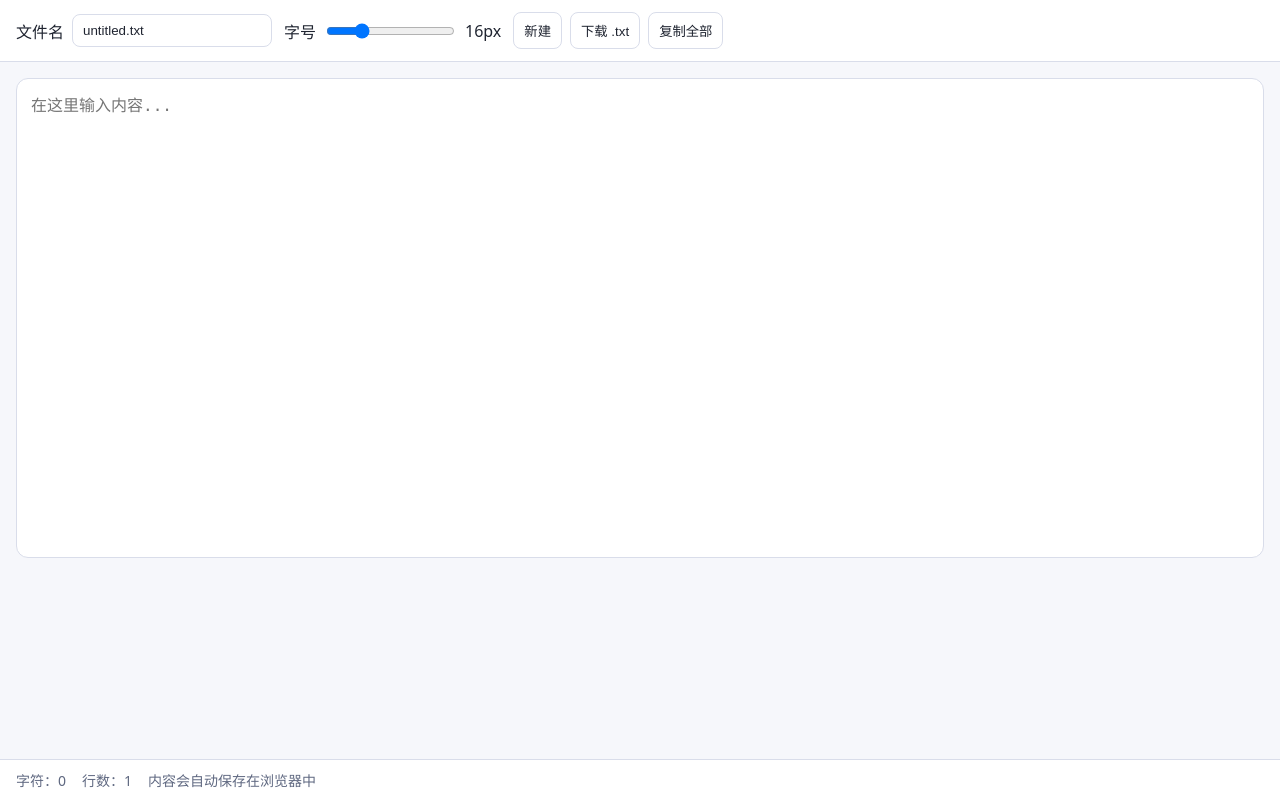
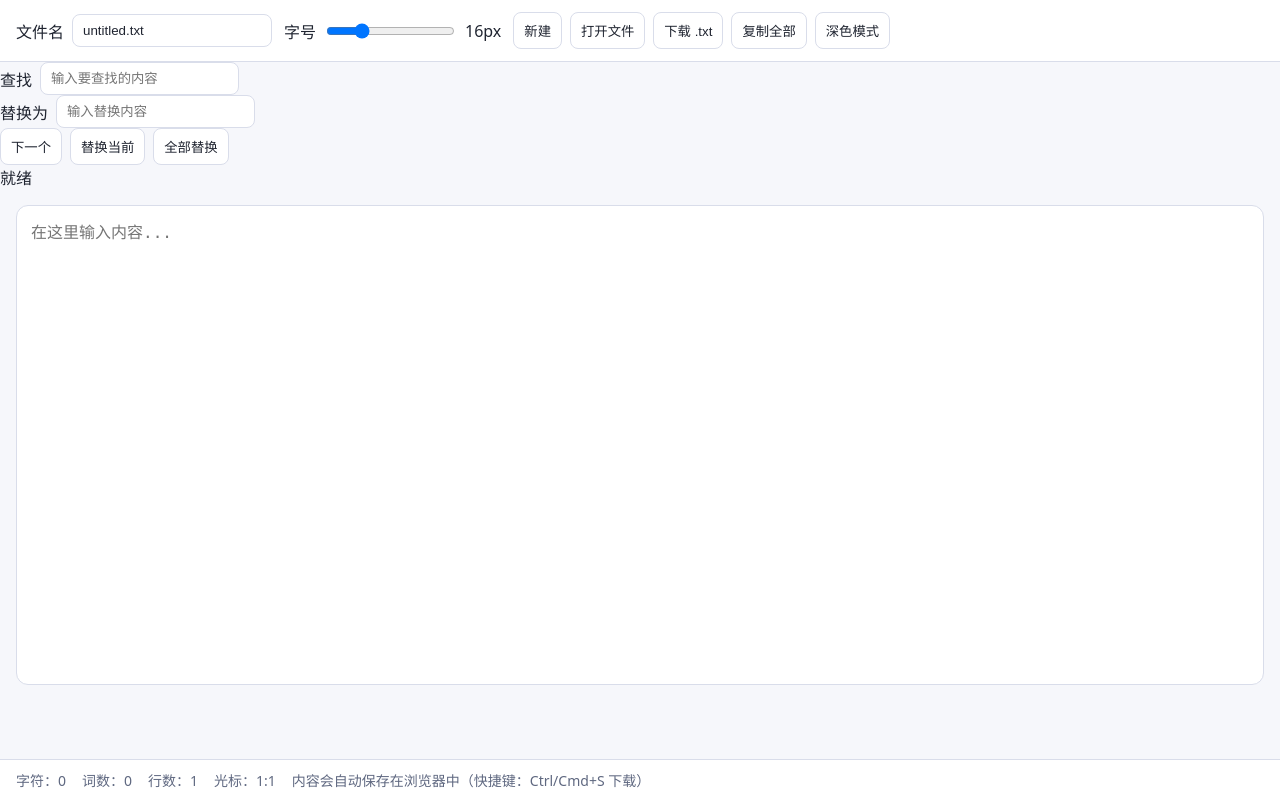
Before and after one commit to life476/name_air, a plain HTML site: page index.html in a window 1280 px wide. Drawn offline with Linux system fonts and the light colour scheme.

Commit message:
Add search panel and update save hint in index.html

```diff
--- a/index.html
+++ b/index.html
@@ -21,10 +21,29 @@
 
       <div class="group">
         <button id="newBtn" type="button">新建</button>
+        <button id="openBtn" type="button">打开文件</button>
         <button id="downloadBtn" type="button">下载 .txt</button>
         <button id="copyBtn" type="button">复制全部</button>
+        <button id="toggleThemeBtn" type="button">深色模式</button>
       </div>
     </header>
+
+    <section class="search-panel" aria-label="查找与替换">
+      <div class="group">
+        <label for="findInput">查找</label>
+        <input id="findInput" type="text" placeholder="输入要查找的内容" />
+      </div>
+      <div class="group">
+        <label for="replaceInput">替换为</label>
+        <input id="replaceInput" type="text" placeholder="输入替换内容" />
+      </div>
+      <div class="group">
+        <button id="findNextBtn" type="button">下一个</button>
+        <button id="replaceOneBtn" type="button">替换当前</button>
+        <button id="replaceAllBtn" type="button">全部替换</button>
+      </div>
+      <span id="searchStatus">就绪</span>
+    </section>
 
     <main class="editor-container">
       <textarea
@@ -37,9 +56,13 @@
 
     <footer class="status" aria-live="polite">
       <span id="charCount">字符：0</span>
+      <span id="wordCount">词数：0</span>
       <span id="lineCount">行数：1</span>
-      <span id="saveHint">内容会自动保存在浏览器中</span>
+      <span id="cursorPos">光标：1:1</span>
+      <span id="saveHint">内容会自动保存在浏览器中（快捷键：Ctrl/Cmd+S 下载）</span>
     </footer>
+
+    <input id="fileInput" type="file" accept=".txt,text/plain" hidden />
 
     <script src="app.js"></script>
   </body>
```
